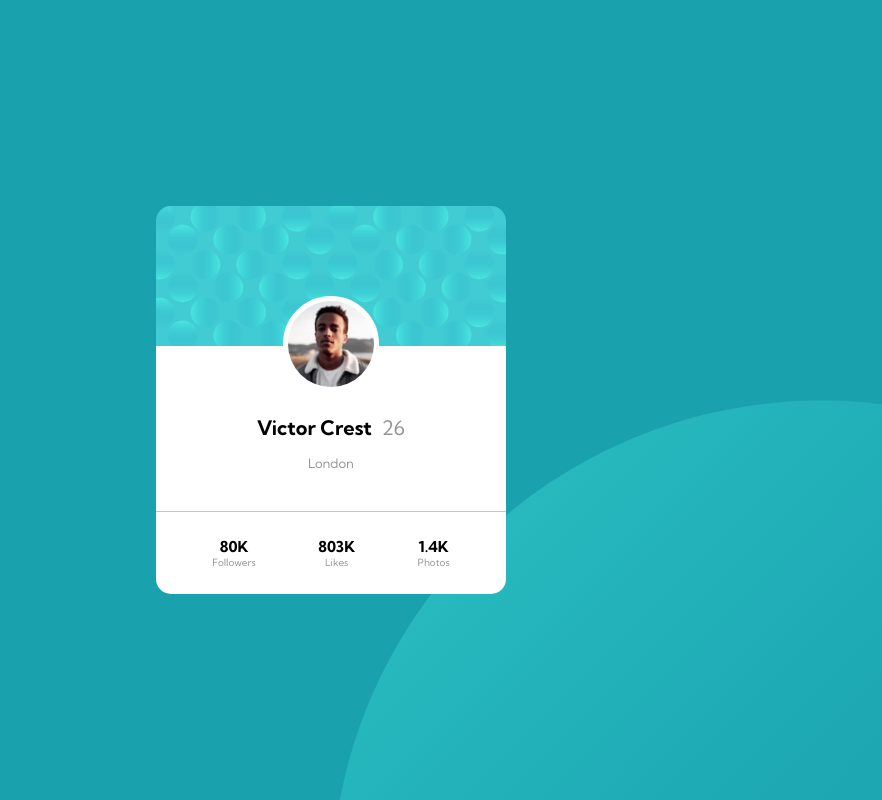
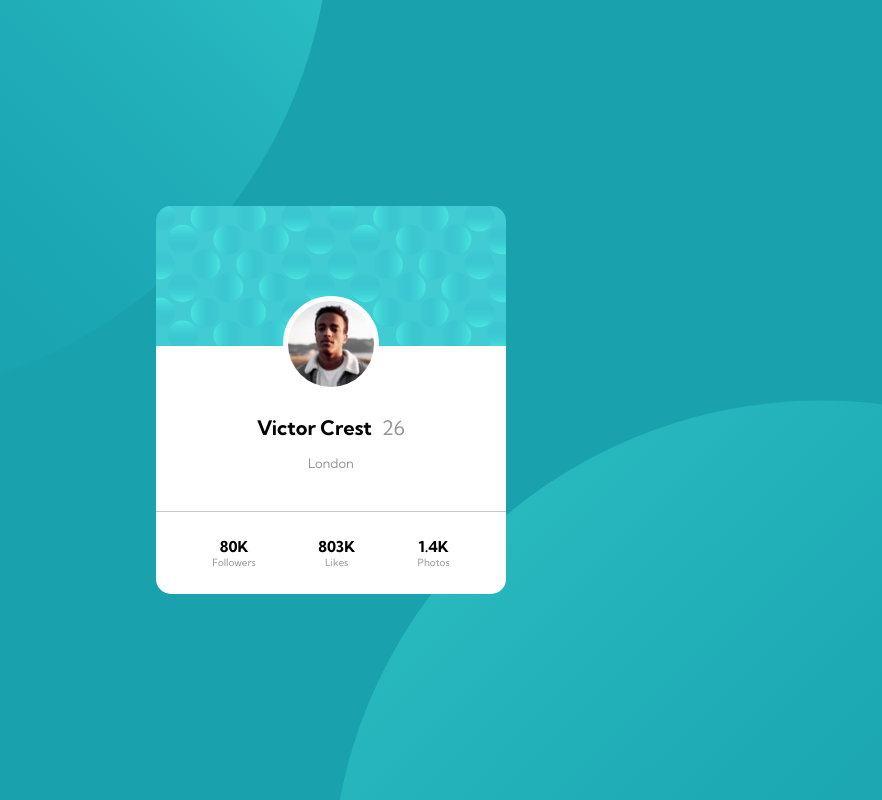
Before and after one commit to blad232/Profile-card-component, a plain HTML site: page index.html in a window 1280 px wide. Shown: the whole page, without its empty margins (309-1191 px from the left). Drawn offline with Linux system fonts and the light colour scheme.

Commit message:
Update styles.css

```diff
--- a/css/styles.css
+++ b/css/styles.css
@@ -22,7 +22,7 @@ body {
 	justify-content: center;
 	align-items: center;
 	background-color: var(--Dark-cyan);
-	background-image: url("./Profile-card-component/images/bg-pattern-top.svg"),
+	background-image: url("/Profile-card-component/images/bg-pattern-top.svg"),
 		url("/Profile-card-component/images/bg-pattern-bottom.svg");
 	background-position: right 50vw bottom 50vh, left 50vw top 50vh;
 	min-height: 100vh;
```
